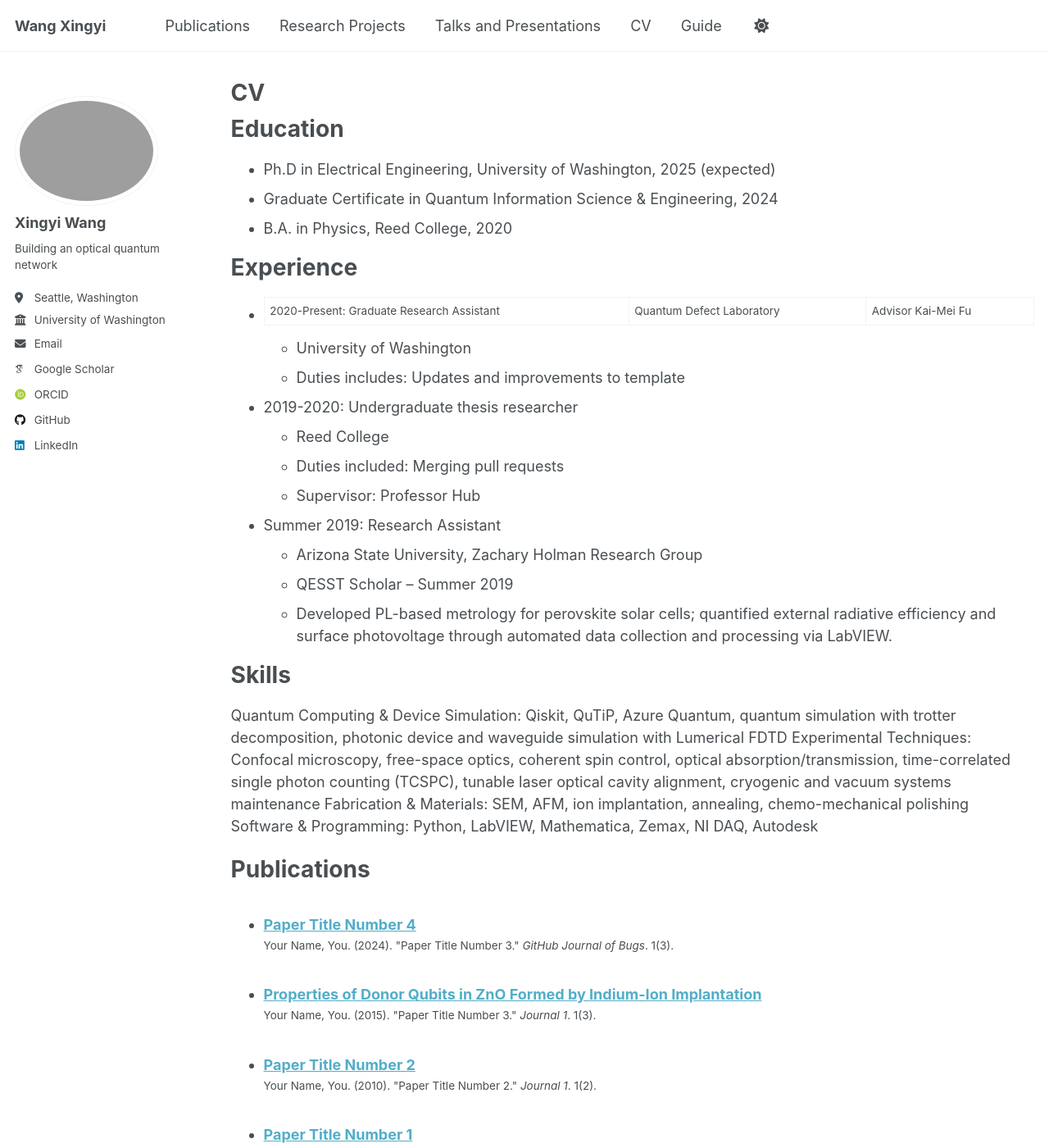
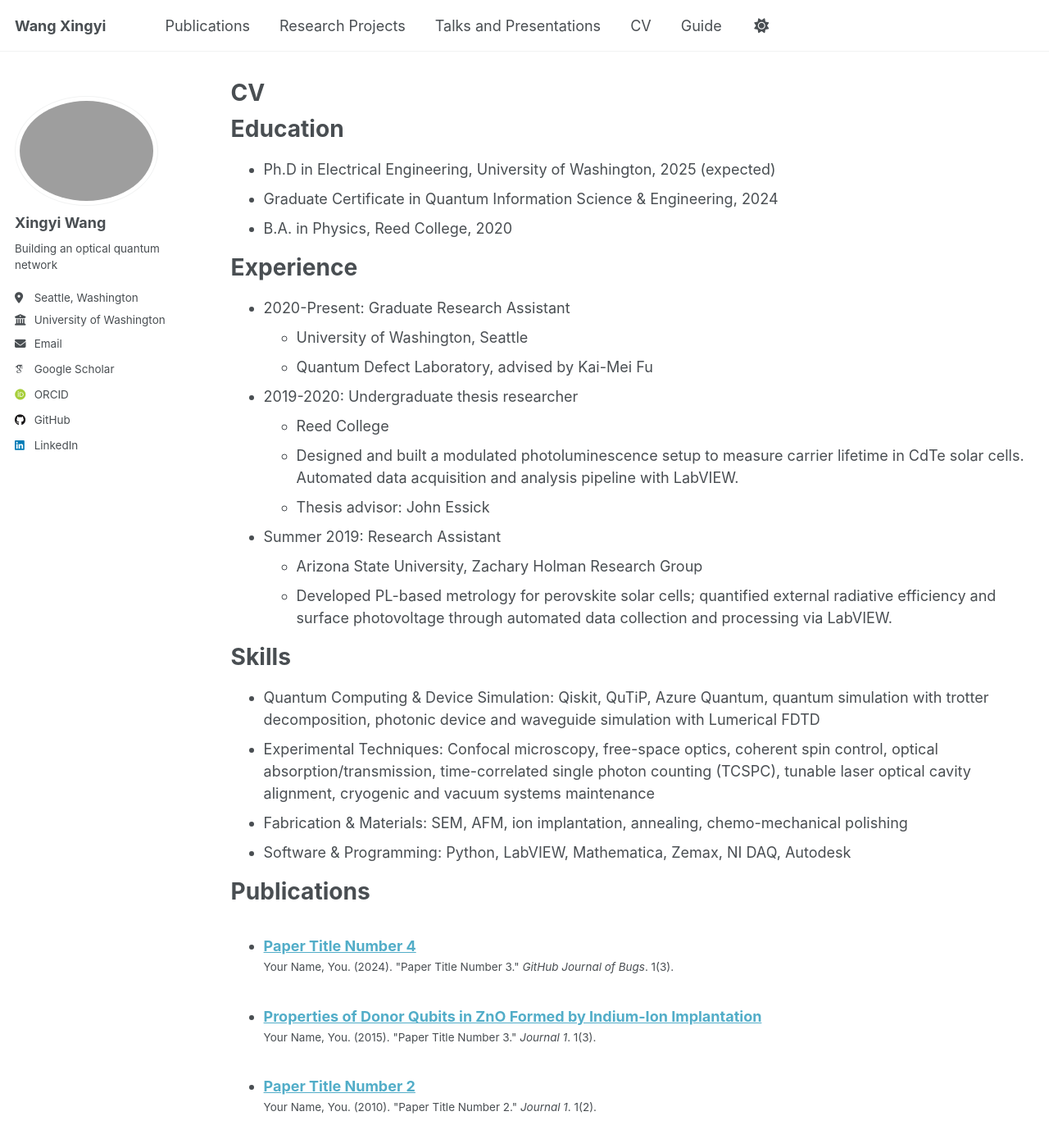
Before and after one commit to Waffelz/Xingyi_Wang, a Jekyll site: the page built from _pages/cv.md, in a window 1280 px wide and 1400 px high. Shown: the whole window at 82% size. Built offline with Jekyll 4.4.1, drawn with Linux system fonts in a browser that asks for light colours; some web fonts are replaced; some of the changed text lies outside the part shown.

Commit message:
Update cv.md

```diff
--- a/_pages/cv.md
+++ b/_pages/cv.md
@@ -17,29 +17,28 @@ Education
 
 Experience
 ======
-* 2020-Present: Graduate Research Assistant| Quantum Defect Laboratory| Advisor Kai-Mei Fu
-  * University of Washington
-  * Duties includes: Updates and improvements to template
+* 2020-Present: Graduate Research Assistant
+  * University of Washington, Seattle
+  * Quantum Defect Laboratory, advised by Kai-Mei Fu
 
 * 2019-2020: Undergraduate thesis researcher
   * Reed College
-  * Duties included: Merging pull requests
-  * Supervisor: Professor Hub
+  * Designed and built a modulated photoluminescence setup to measure carrier lifetime in CdTe solar cells. Automated data acquisition and analysis pipeline with LabVIEW.
+  * Thesis advisor: John Essick
 
 * Summer 2019: Research Assistant
   * Arizona State University, Zachary Holman Research Group
-  * QESST Scholar – Summer 2019
   * Developed PL-based metrology for perovskite solar cells; quantified external radiative efficiency and surface photovoltage through automated data collection and processing via LabVIEW.
 
 Skills
 ======
-Quantum Computing & Device Simulation: Qiskit, QuTiP, Azure Quantum, quantum simulation with trotter
+* Quantum Computing & Device Simulation: Qiskit, QuTiP, Azure Quantum, quantum simulation with trotter
 decomposition, photonic device and waveguide simulation with Lumerical FDTD
-Experimental Techniques: Confocal microscopy, free-space optics, coherent spin control, optical
+* Experimental Techniques: Confocal microscopy, free-space optics, coherent spin control, optical
 absorption/transmission, time-correlated single photon counting (TCSPC), tunable laser optical cavity
 alignment, cryogenic and vacuum systems maintenance
-Fabrication & Materials: SEM, AFM, ion implantation, annealing, chemo-mechanical polishing
-Software & Programming: Python, LabVIEW, Mathematica, Zemax, NI DAQ, Autodesk
+* Fabrication & Materials: SEM, AFM, ion implantation, annealing, chemo-mechanical polishing
+* Software & Programming: Python, LabVIEW, Mathematica, Zemax, NI DAQ, Autodesk
 
 Publications
 ======
@@ -53,12 +52,19 @@ Talks
     {% include archive-single-talk-cv.html  %}
   {% endfor %}</ul>
 
-Teaching
+MENTORING & LEADERSHIP
 ======
-  <ul>{% for post in site.teaching reversed %}
-    {% include archive-single-cv.html %}
-  {% endfor %}</ul>
+* REU Mentor, UW Molecular Engineering Materials Center (2021-2024)
+- Trained undergraduates on chemo-mechanical polishing protocol development, PL characterization, surface
+characterization, pulsed laser spectroscopy and TCSPC for ZnO substrates hosting donor spin qubits.
+- WiSE Bridge Project Mentor: Mentored student in confocal microscope design and Zemax simulation.
+* Teaching Assistant, University of Washington
+- EE 233 Circuit Theory (Winter/Spring 2021), EE 215 Fundamentals of ECE (Fall 2020)
 
-Service and leadership
+Service and honors
 ======
-* Currently signed in to 43 different slack teams
+*  Volunteer habitat interpreter, Seattle Aquarium (2023-2024)
+*  PhD Representative, UW ECE Curriculum Committee (2021–2022)
+*  Clean Energy Institute Graduate Fellowship, UW (2021–2022)
+*  Commendations for Academic Excellence, Reed College (2019–2020)
+*  Reed College Initiative Grant & Opportunity Grant (2019–2020)
```
